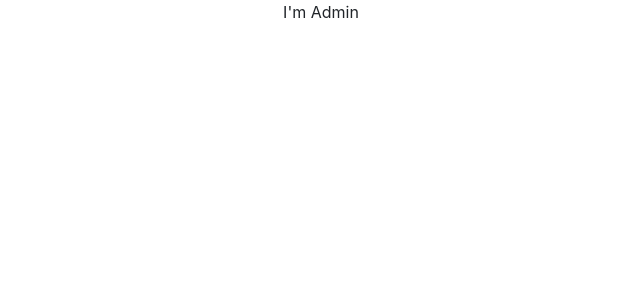
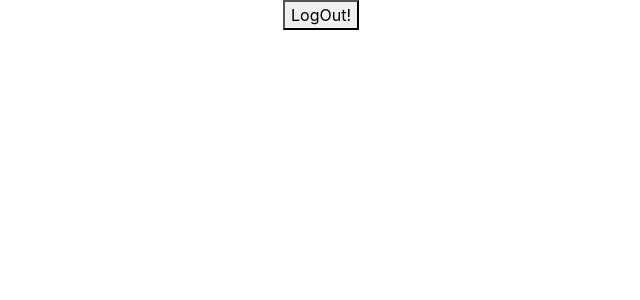
Before and after one commit to HasanMohammadSadaqa/Clinica, a React (Create React App) app in the folder client/: page /admin in a window 1280 px wide. Shown: the top 300 px of the page, without its empty margins (319-959 px from the left). Built offline with nearby package versions, Linux system fonts and the light colour scheme.

Commit message:
add log-out for admin

```diff
--- a/client/src/views/AdminPage.js
+++ b/client/src/views/AdminPage.js
@@ -1,9 +1,25 @@
 import React from 'react'
+import axios from 'axios'
+import { useNavigate } from 'react-router-dom'
 
 const AdminPage = () => {
-  return (
-    <div>I'm Admin</div>
-  )
+    const navigate = useNavigate()
+
+    const logOut = (e) => {
+        axios.get("http://localhost:8000/api/user/logout", { withCredentials: true })
+            .then(res => {
+                console.log(res)
+                navigate("/");
+            })
+            .catch(err => {
+                console.log(err)
+            })
+    }
+    return (
+        <div>
+            <button onClick={logOut}>LogOut!</button>
+        </div>
+    )
 }
 
 export default AdminPage
```
